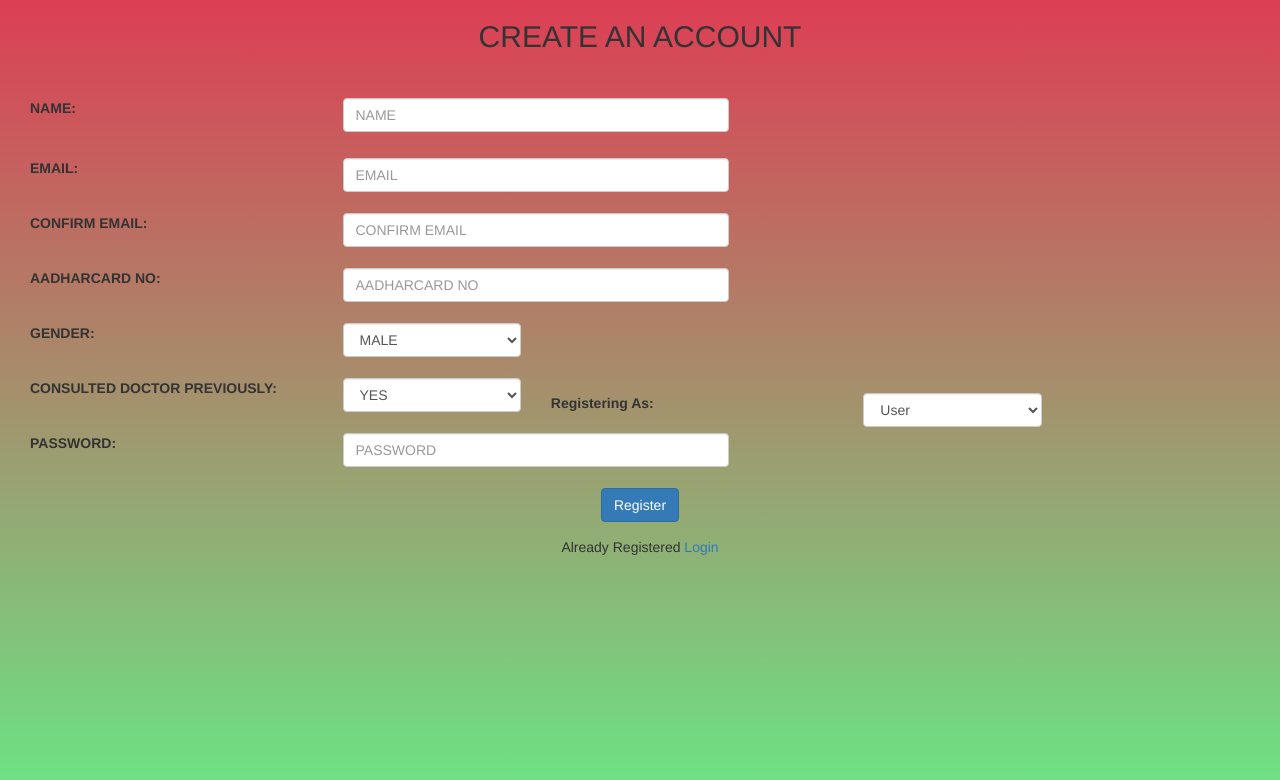
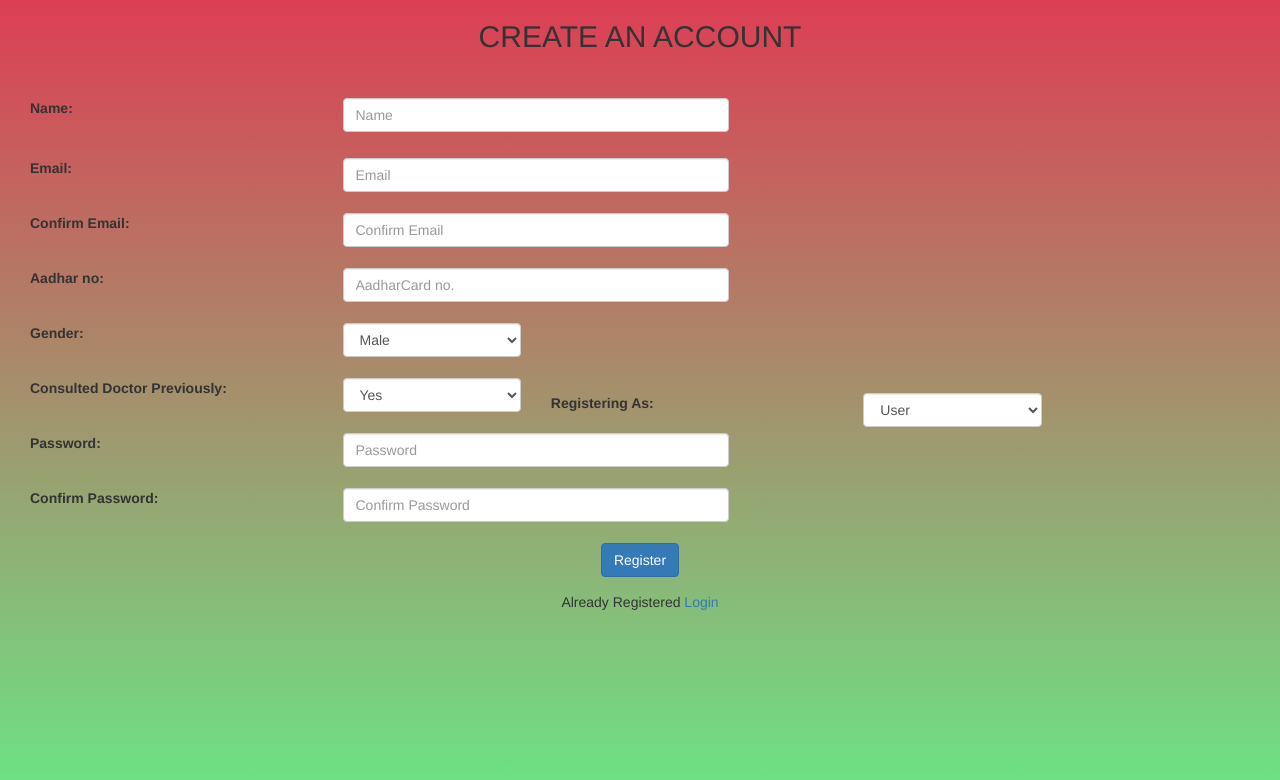
Before and after one commit to iamdeepakvishwa/Shalya-Puran, a PHP site: page /register.php in a window 1280 px wide. Shown: the top 780 px of the page. Run offline with PHP 8.4, Linux system fonts and the light colour scheme.

Commit message:
Update Register.php
The confirm password was not available along with the password itself....!!

```diff
--- a/register.php
+++ b/register.php
@@ -22,44 +22,44 @@
                 <form method="post" action="register.php" role="form">
                     <?php include('errors.php'); ?>
                     <div class="form-group">
-                        <label class="control-label col-sm-3" for="name">NAME:</label>
+                        <label class="control-label col-sm-3" for="name">Name:</label>
                         <div class="col-sm-4">
-                            <input type="text" class="form-control " id="name" placeholder="NAME" name="fname"><?php echo $username; ?>
+                            <input type="text" class="form-control " id="name" placeholder="Name" name="fname"><?php echo $username; ?>
                         </div>
                     </div>
                     <br>
                     <br>
                     <br>
                     <div class="form-group">
-                        <label class=" control-label col-sm-3" for="email">EMAIL:</label>
+                        <label class=" control-label col-sm-3" for="email">Email:</label>
                         <div class="col-sm-4">
-                            <input type="email" class="form-control" id="email" placeholder="EMAIL" name="fmail">
+                            <input type="email" class="form-control" id="email" placeholder="Email" name="fmail">
                         </div>
                     </div>
                     <br>
                     <br>
                     <div class="form-group">
-                        <label class="control-label col-sm-3 " for="usid">CONFIRM EMAIL:</label>
+                        <label class="control-label col-sm-3 " for="usid">Confirm Email:</label>
                         <div class="col-sm-4">
-                            <input type="USID" class="form-control " id="userid" placeholder="CONFIRM EMAIL" name="fmail1">
+                            <input type="USID" class="form-control " id="userid" placeholder="Confirm Email" name="fmail1">
                         </div>
                     </div>
                     <br>
                     <br>
                     <div class="form-group">
-                        <label class="control-label col-md-3" for="adharcard">AADHARCARD NO:</label>
+                        <label class="control-label col-md-3" for="adharcard">Aadhar no:</label>
                             <div class="col-sm-4">
-                                <input type="USID" class="form-control " id="aadharcard" placeholder="AADHARCARD NO" name="fanumber">
+                                <input type="USID" class="form-control " id="aadharcard" placeholder="AadharCard no." name="fanumber">
                             </div>
                     </div>
                     <br>
                     <br>
                     <div class="form-group">
-                        <label class="control-label col-sm-3" for="gender">GENDER:</label>
+                        <label class="control-label col-sm-3" for="gender">Gender:</label>
                         <div class="col-sm-2">
                             <select class="form-control" id="gender1" name="fgender">
-                                <option value="Male">MALE</option>
-                                <option value="Female">FEMALE</option>
+                                <option value="Male">Male</option>
+                                <option value="Female">Female</option>
                                 <option value="Other's">Other's</option>
                             </select>
                         </div>
@@ -67,11 +67,11 @@
                     <br>
                     <br>
                     <div class="form-group">
-                          <label class="control-label col-md-3" for="confirmation">CONSULTED DOCTOR PREVIOUSLY:</label>
+                          <label class="control-label col-md-3" for="confirmation">Consulted Doctor Previously:</label>
                           <div class="col-sm-2">
                               <select class="form-control" id="confirmation1" name="fconsult">
-                                  <option value="Yes">YES</option>
-                                  <option value="No">NO</option>
+                                  <option value="Yes">Yes</option>
+                                  <option value="No">No</option>
                               </select>
                           </div>
                     </div>
@@ -87,9 +87,17 @@
                     <br>
                     <br>
                     <div class="form-group">
-                        <label class="control-label col-sm-3" for="password">PASSWORD:</label>
+                        <label class="control-label col-sm-3" for="password">Password:</label>
                         <div class="col-sm-4">
-                            <input type="password" class="form-control " id="password" placeholder="PASSWORD" name="fpassword">
+                            <input type="password" class="form-control " id="password" placeholder="Password" name="fpassword">
+                        </div>
+                    </div>
+                    <br>
+                    <br>
+                    <div class="form-group">
+                        <label class="control-label col-sm-3" for="password">Confirm Password:</label>
+                        <div class="col-sm-4">
+                            <input type="text" class="form-control " id="password" placeholder="Confirm Password" name="cfpassword">
                         </div>
                     </div>
                     <br>
```
